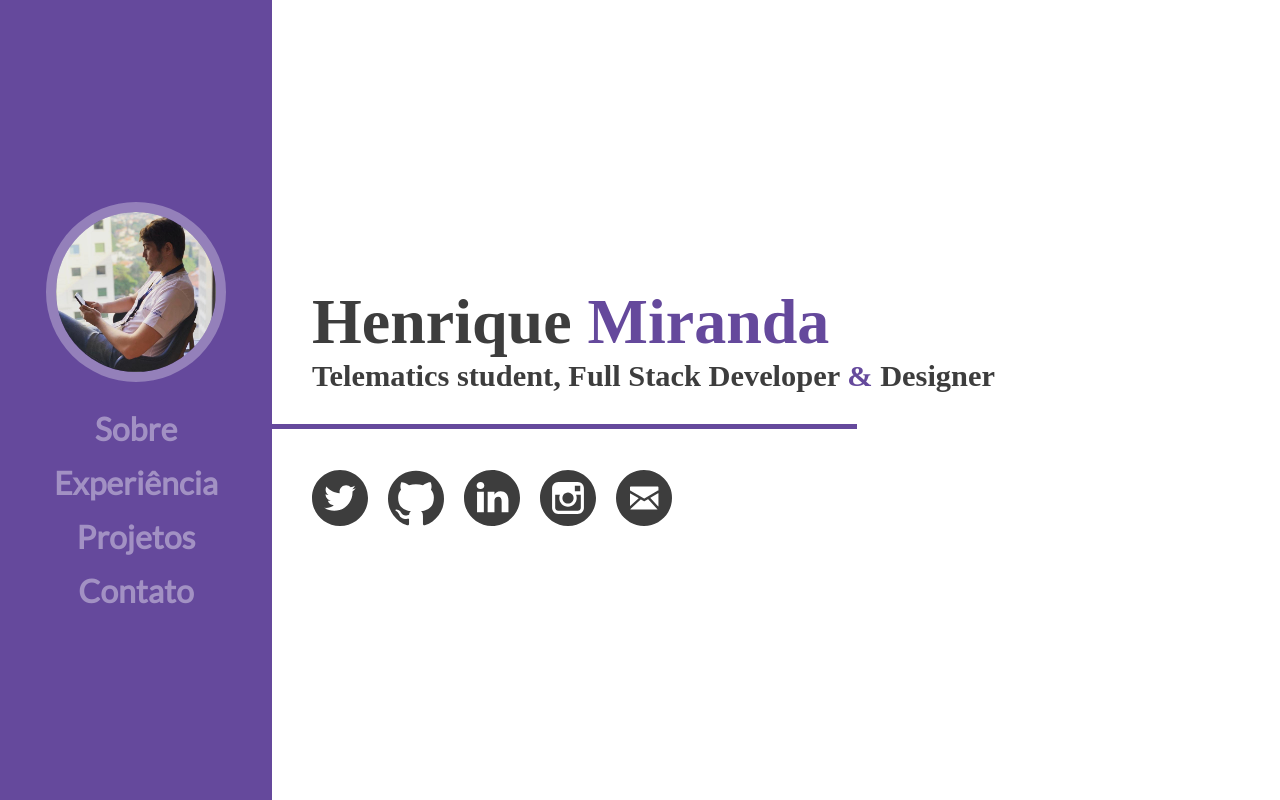
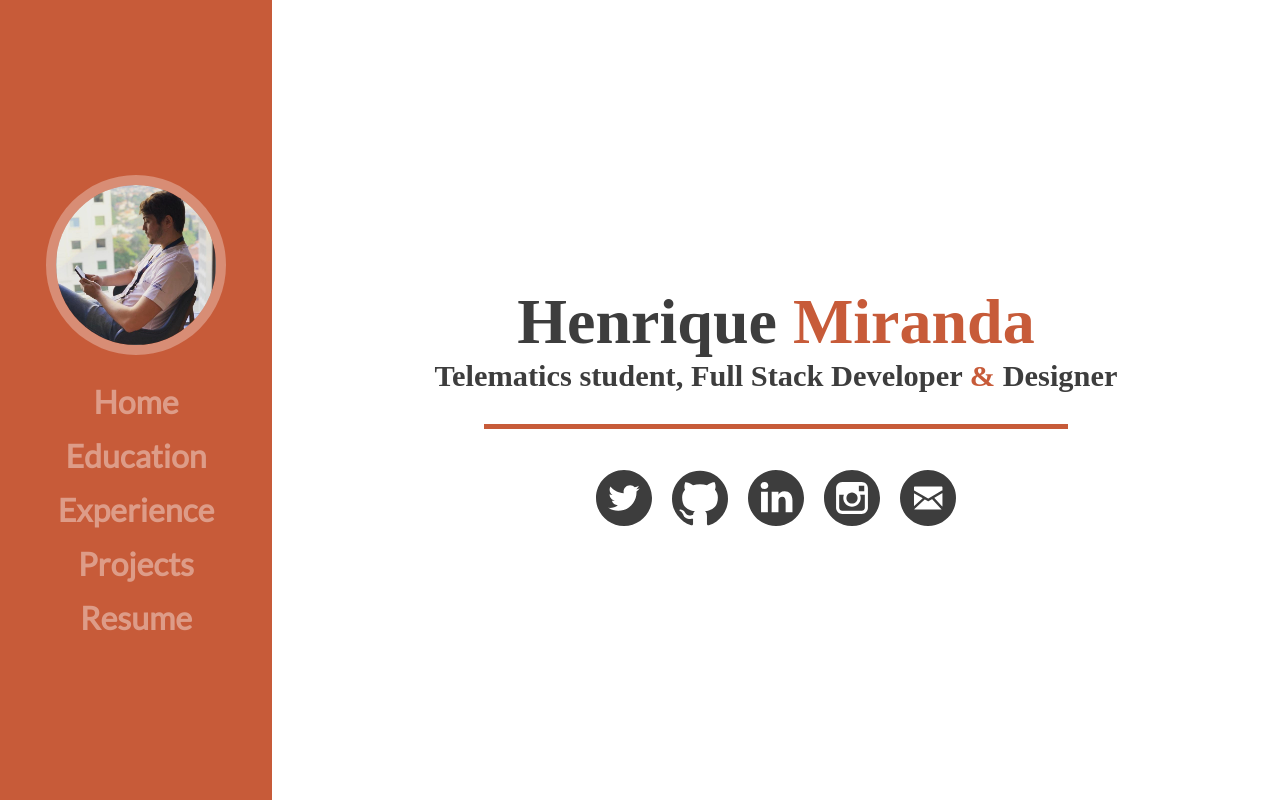
Before and after one commit to henriquepw/henrique.pw, a React app: page / in a window 1280 px wide. Built offline with nearby package versions, Linux system fonts and the light colour scheme; a web font is replaced by a local one.

Commit message:
background

```diff
--- a/package.json
+++ b/package.json
@@ -2,6 +2,7 @@
   "name": "my-portfolio",
   "version": "0.1.0",
   "private": true,
+  "homepage": "https://henry-ns.github.io/",
   "dependencies": {
     "@babel/core": "7.2.2",
     "@svgr/webpack": "4.1.0",
@@ -26,6 +27,7 @@
     "file-loader": "2.0.0",
     "fork-ts-checker-webpack-plugin-alt": "0.4.14",
     "fs-extra": "7.0.1",
+    "gh-pages": "^2.0.1",
     "html-webpack-plugin": "4.0.0-alpha.2",
     "identity-obj-proxy": "3.0.0",
     "jest": "23.6.0",
@@ -59,7 +61,9 @@
   "scripts": {
     "start": "node scripts/start.js",
     "build": "node scripts/build.js",
-    "test": "node scripts/test.js"
+    "test": "node scripts/test.js",
+    "predeploy": "node scripts/build.js",
+    "deploy": "gh-pages -d build"
   },
   "eslintConfig": {
     "extends": "react-app"
--- a/src/components/Navigator/Navigator.js
+++ b/src/components/Navigator/Navigator.js
@@ -11,10 +11,11 @@ class Navigator extends Component {
                 <Img src={photo} alt='Eu :)' />
 
                 <Menu>
-                    <MenuItem to='/'>Sobre</MenuItem>
-                    <MenuItem to='/experiencia'>Experiência</MenuItem>
-                    <MenuItem to='/Projetos'>Projetos</MenuItem>
-                    <MenuItem to='/contato'>Contato</MenuItem>
+                    <MenuItem to='/'>Home</MenuItem>
+                    <MenuItem to='/education'>Education</MenuItem>
+                    <MenuItem to='/experience'>Experience</MenuItem>
+                    <MenuItem to='/projects'>Projects</MenuItem>
+                    <MenuItem to='/resume'>Resume</MenuItem>
                 </Menu>
             </Container>
         );
--- a/src/components/Navigator/Navigator.style.js
+++ b/src/components/Navigator/Navigator.style.js
@@ -6,6 +6,9 @@ import Colors from 'styles/colors';
 export const Container = styled.nav`
     background-color: ${Colors.primaryColor};
     position: fixed;
+
+    top: 0;
+    left: 0;
 
     width: 17em;
     height: 100vh;
@@ -16,7 +19,7 @@ export const Container = styled.nav`
 
     ${Media.desktop`
         width: 100%;
-        height: 4em;
+        height: 64px;
     `}
 `;
 
--- a/src/pages/About/About.js
+++ b/src/pages/About/About.js
@@ -64,11 +64,11 @@ export default () => (
                     <Icon name='Instagram' />
                 </a>
             </li>
-            <li>
+            <li final={true} >
                 <a
                     href='mailto:enrque.ns@gmail.com'
                 >
-                    <Icon name='Email' />
+                    <Icon name='Email'/>
                 </a>
             </li>
         </ul>
--- a/src/pages/About/About.style.js
+++ b/src/pages/About/About.style.js
@@ -39,7 +39,9 @@ const Section = styled(Container)`
 
     li {
         list-style-type: none;
-        padding-right: 20px;
+        padding-right: 10px;
+        padding-left: 10px;
+
     }
 
     a img {
--- a/src/pages/App/App.style.js
+++ b/src/pages/App/App.style.js
@@ -1,6 +1,14 @@
 import styled from 'styled-components';
+import Media from 'styles/media';
 
 export const Container = styled.div`
-    display: flex;
-    flex-direction: row;
+    padding-left: 17em;
+
+    width: auto;
+    height: 100vh;
+
+    ${Media.desktop`
+        padding-top: 64px;
+        padding-left: 0;
+    `}
 `;
--- a/src/routes.js
+++ b/src/routes.js
@@ -1,11 +1,22 @@
 import React from 'react';
 import { Route, Switch } from 'react-router-dom';
+import styled from 'styled-components';
+import Colors from 'styles/colors';
 
 import About from 'pages/About/About';
+
+const H1 = styled.h1`
+    color: ${Colors.primaryColor};
+    height: 100%;
+
+    display: flex;
+    justify-content: center;
+    align-items: center;
+`;
 
 export default () => (
     <Switch>
         <Route exact path='/' component={About} />
-        <Route path='/' component={() => <h1>Opa</h1>} />
+        <Route path='/' component={() => <H1>Building...</H1>} />
     </Switch>
 );
--- a/src/styles/colors.js
+++ b/src/styles/colors.js
@@ -16,7 +16,7 @@ const keys = Object.keys(colors);
 const primarykey = keys[Math.floor(Math.random() * keys.length)];
 
 export default {
-    primaryColor: colors.deepPurple, //colors[primarykey],
+    primaryColor: /*colors.deepPurple,*/ colors[primarykey],
     primaryTextColor: '#3d3d3d',
     secondaryTextColor: 'rgba(255, 255, 255, 0.4)'
 };
--- a/src/styles/grid.js
+++ b/src/styles/grid.js
@@ -1,22 +1,18 @@
 import styled from 'styled-components';
 import Media from './media';
+import Colors from 'styles/colors';
 
 const Container = styled.section`
-    width: 65em;
+    width: 100%;
     height: 100vh;
-
-    padding-left: 17em;
 
     display: flex;
     flex-direction: column;
     justify-content: center;
 
-    color: #3d3d3d;
+    color: ${Colors.primaryTextColor};
 
-    ${Media.desktop`
-        padding-left: 0;
-        align-items: center;
-    `}
+    align-items: center;
 `;
 
 const Background = styled.div`
@@ -28,7 +24,7 @@ const Background = styled.div`
         display: block;
         position: fixed;
 
-        background-image: url(${require('assets/background.png')});
+        background-image: url(${require('assets/background2.png')});
         background-repeat: no-repeat;
         background-position: center;
         opacity: 0.4;
@@ -36,6 +32,8 @@ const Background = styled.div`
         width: 90vw;
         height: 90vh;
 
+        margin: auto;
+
         z-index: -99;
     `}
 `;
--- a/src/styles/media.js
+++ b/src/styles/media.js
@@ -3,7 +3,7 @@ import { css } from 'styled-components';
 const windows = {
     phone: 470,
     tablet: 768,
-    desktop: 992,
+    desktop: 1044,
     gient: 1170
 };
 
```
Also changed, not shown: src/assets/background2.png (added), 1 other file (tests, documents, lock files or other folders).
